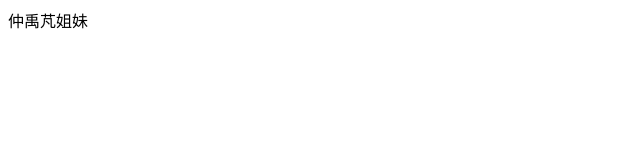
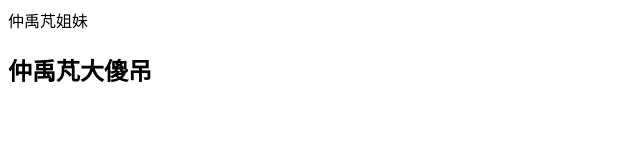
Before and after one commit to frankjkx/zypdsd-web, a plain HTML site: page index.html in a window 1280 px wide. Shown: the whole page, without its empty margins (0-640 px from the left). Drawn offline with Linux system fonts and the light colour scheme.

Commit message:
'仲禹芃1'

```diff
--- a/index.html
+++ b/index.html
@@ -7,5 +7,6 @@
 </head>
 <body>
     仲禹芃姐妹
+    <h2>仲禹芃大傻吊</h2>
 </body>
 </html>
```
